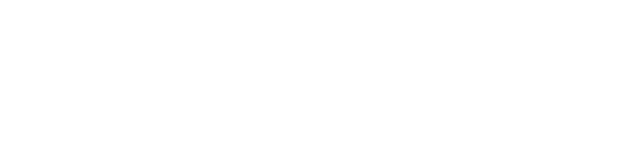
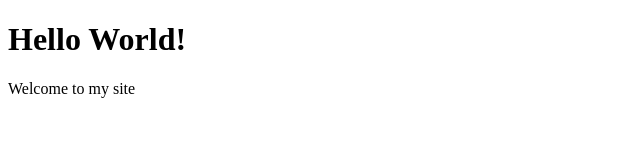
Before and after one commit to JesseTheMann/JesseTheMann.github.io, a plain HTML site: page index.html in a window 1280 px wide. Shown: the whole page, without its empty margins (0-640 px from the left). Drawn offline with Linux system fonts and the light colour scheme.

Commit message:
Update index.html
Added text

```diff
--- a/index.html
+++ b/index.html
@@ -1,6 +1,10 @@
 <!DOCTYPE html>
 <html lang="en">
   <head>
-    <title>Hello World!</title>
+    <title>Welcome</title>
+    <body>
+      <h1>Hello World!</h1>
+      <p>Welcome to my site</p>
+    </body>
   </head>
 </html>
```
